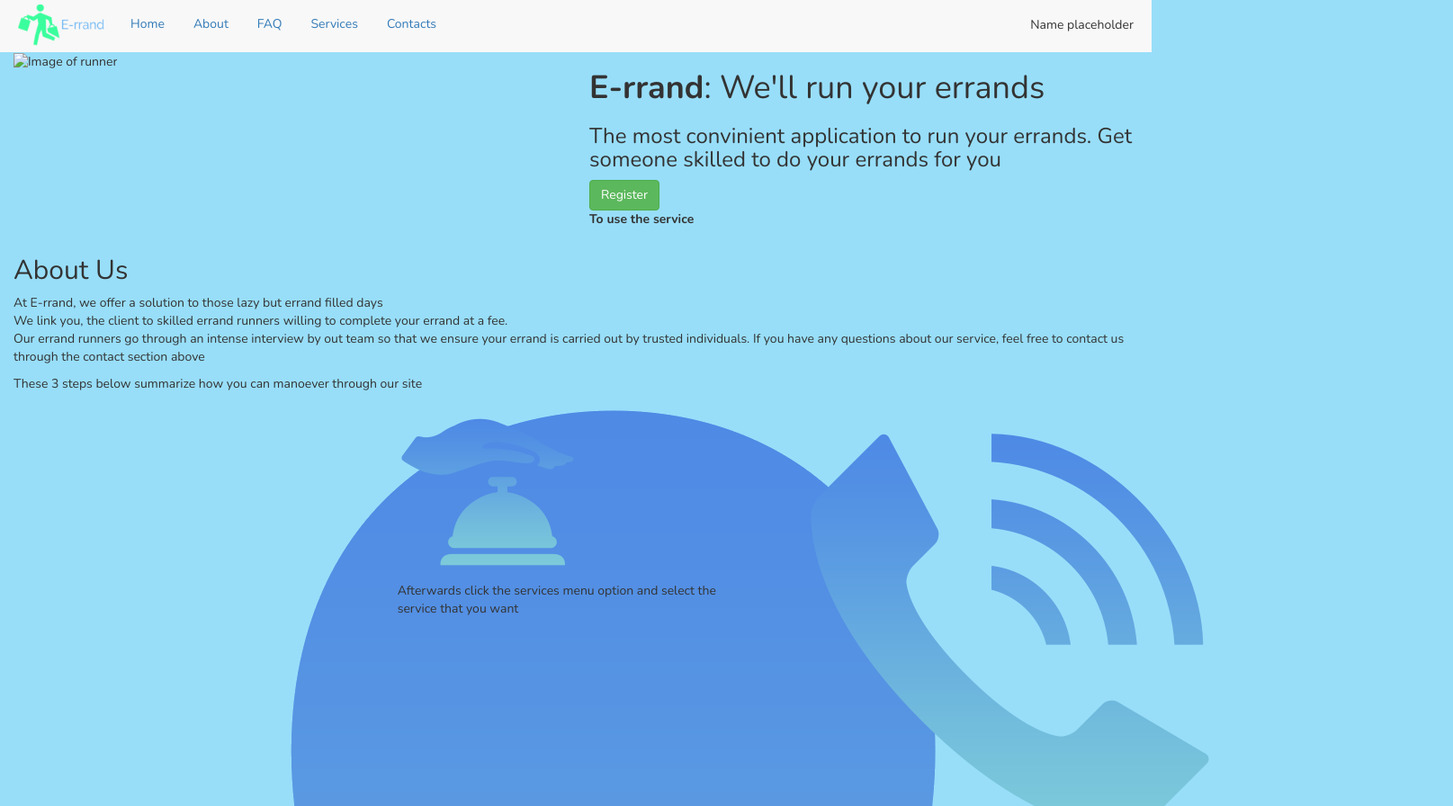
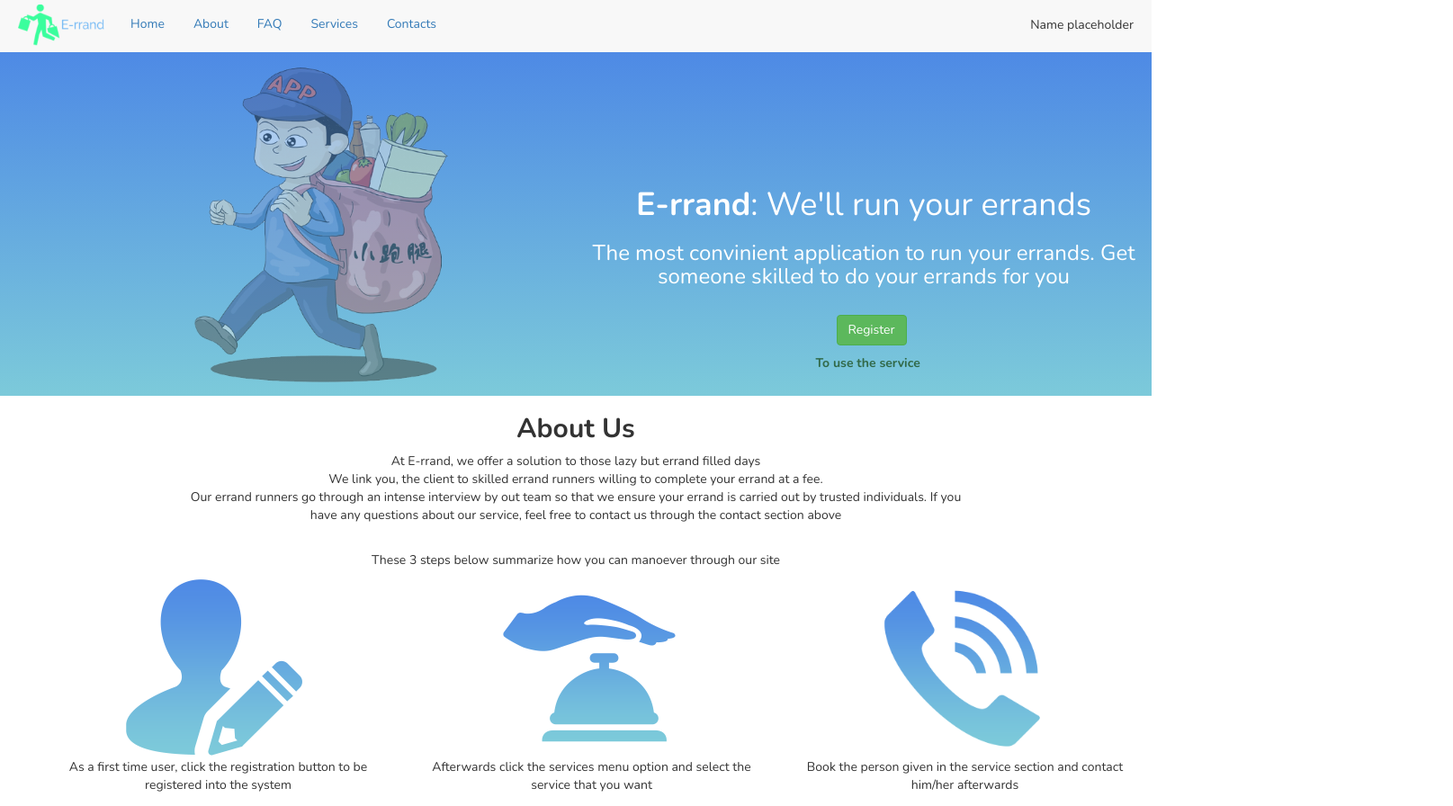
Before and after one commit to duncan-chege/teamerrand, a plain HTML site: page index.html in a window 1280 px wide. Shown: the top 896 px of the page at 90% size, 1615 px wide, since content can reach past the window. Drawn offline with nearby package versions, Linux system fonts and the light colour scheme; files whose address does not match are found by name.

Commit message:
add images and change css

```diff
--- /dev/null
+++ b/css/home.css
@@ -0,0 +1,100 @@
+*{
+  font-family: 'Nunito', sans-serif;
+}
+.container{
+  margin-left: 0px;
+  width: 100%;
+}
+/* .rowscale{
+  margin-bottom: 0;
+} */
+/* .navbar-nav{
+  margin: 10px;
+}
+.nav{
+  margin-top: 10px;
+  margin-left: 5px;
+} */
+#pills{
+  margin-top: 7px;
+  margin-bottom: 7px;
+}
+.logo{
+  width: 110px;
+  height: 46px;
+  margin-top: 5px;
+  margin-left: 5px;
+}
+.name{
+  margin-right: 20px;
+  margin-top: 11px;
+}
+.runner{
+  width: 50%;
+  height: 50%;
+  margin-left: 30%;
+  opacity: 0.5;
+}
+.brieftext{
+  text-align: center;
+  margin-top: 150px;
+  color: white;
+}
+.details{
+  text-align: center;
+  color: white;
+}
+#color{
+  background: linear-gradient(#4E8AE5,#7CCADA) no-repeat;
+}
+.register{
+  display:inline-block;
+  margin-left: 45%;
+  margin-top: 20px;
+}
+.move{
+  margin-left: -23px;
+  margin-top: 10px;
+  color: #316948;
+}
+.aboutitle{
+text-align: center;
+font-weight:700;
+}
+.aboutdetails{
+  text-align: center;
+  margin-left: 15%;
+  margin-right: 15%;
+}
+.steps{
+  text-align: center;
+  margin-left: 15%;
+  margin-right: 15%;
+  margin-top: 30px;
+}
+.icon{
+  width: 200px;
+  height: 200px;
+  margin-left: 90px;
+}
+.iconalign{
+  margin-left: 20px;
+  margin-bottom: 30px;
+}
+.imagedesc{
+  text-align: center;
+}
+/* .homesection{
+  height: 1000px;
+  width: 900px;
+} */
+
+/*.bgsection{
+   background-image: url("../images/runner.png");
+   background-size: 0%;
+  height: 400px;
+   width: 2000px;
+  background-repeat: no-repeat;
+  margin-right: 20px;
+  background-position: center;
+  position: relative; */
--- a/index.html
+++ b/index.html
@@ -3,8 +3,8 @@
   <head>
     <meta charset="utf-8">
      <meta name="viewport" content="width=device-width, initial-scale=1">
-     <link href="css/bootstrap.css" rel="stylesheet" type="text/css">
-     <link href="css/styles.css" rel="stylesheet" type="text/css">
+    <link rel="stylesheet" href="https://maxcdn.bootstrapcdn.com/bootstrap/3.3.7/css/bootstrap.min.css" integrity="sha384-BVYiiSIFeK1dGmJRAkycuHAHRg32OmUcww7on3RYdg4Va+PmSTsz/K68vbdEjh4u" crossorigin="anonymous">
+     <link href="css/home.css" rel="stylesheet" type="text/css">
     <link href="https://fonts.googleapis.com/css?family=Nunito:300,400,700,900" rel="stylesheet">
     <title>E-rrand- Do it quick</title>
   </head>
```
Also changed, not shown: images/logo.png (added), images/runner.png (added).
